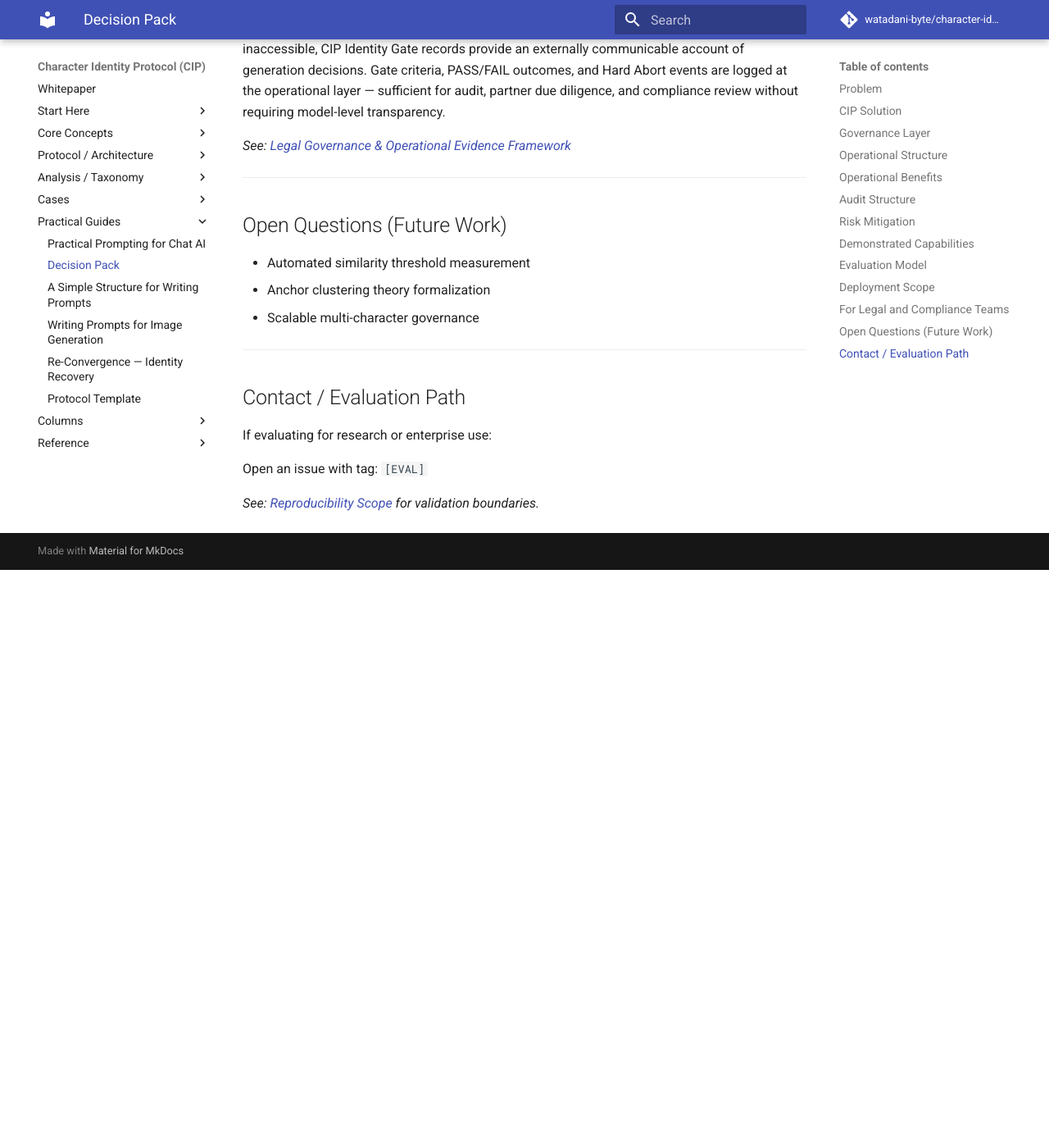
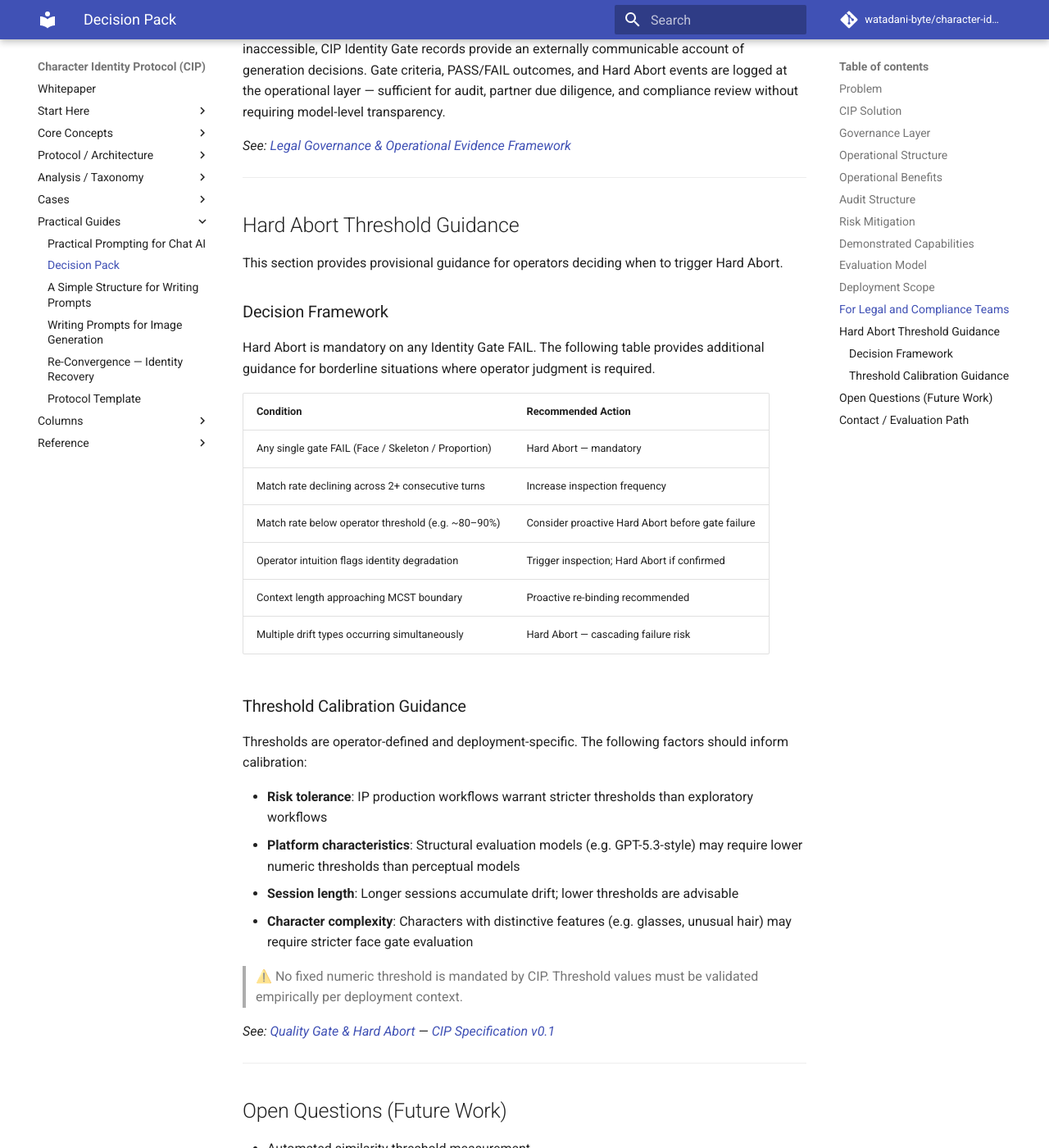
Before and after one commit to watadani-byte/character-identity-protocol, an MkDocs documentation site: the page built from docs/decision_pack.md, in a window 1280 px wide and 1400 px high, scrolled down 4513 px. Shown: the whole window at 82% size. Built offline with MkDocs 1.6.1 and Material for MkDocs 9.7.7, drawn with Linux system fonts in a browser that asks for light colours; comment, search, counter and statistics services are not loaded; before the commit the page ends 5208 px from its top, so only the background shows below that.

Commit message:
decision_pack.md を更新

```diff
--- a/docs/decision_pack.md
+++ b/docs/decision_pack.md
@@ -183,6 +183,38 @@ and compliance review without requiring model-level transparency.
 
 -----
 
+## Hard Abort Threshold Guidance
+
+This section provides provisional guidance for operators deciding when to trigger Hard Abort.
+
+### Decision Framework
+
+Hard Abort is mandatory on any Identity Gate FAIL. The following table provides additional guidance for borderline situations where operator judgment is required.
+
+|Condition                                          |Recommended Action                               |
+|---------------------------------------------------|-------------------------------------------------|
+|Any single gate FAIL (Face / Skeleton / Proportion)|Hard Abort — mandatory                           |
+|Match rate declining across 2+ consecutive turns   |Increase inspection frequency                    |
+|Match rate below operator threshold (e.g. ~80–90%) |Consider proactive Hard Abort before gate failure|
+|Operator intuition flags identity degradation      |Trigger inspection; Hard Abort if confirmed      |
+|Context length approaching MCST boundary           |Proactive re-binding recommended                 |
+|Multiple drift types occurring simultaneously      |Hard Abort — cascading failure risk              |
+
+### Threshold Calibration Guidance
+
+Thresholds are operator-defined and deployment-specific. The following factors should inform calibration:
+
+- **Risk tolerance**: IP production workflows warrant stricter thresholds than exploratory workflows
+- **Platform characteristics**: Structural evaluation models (e.g. GPT-5.3-style) may require lower numeric thresholds than perceptual models
+- **Session length**: Longer sessions accumulate drift; lower thresholds are advisable
+- **Character complexity**: Characters with distinctive features (e.g. glasses, unusual hair) may require stricter face gate evaluation
+
+> ⚠️ No fixed numeric threshold is mandated by CIP. Threshold values must be validated empirically per deployment context.
+
+*See: [Quality Gate & Hard Abort](quality_gate_addendum.md) — [CIP Specification v0.1](cip_spec_v0.1.md)*
+
+-----
+
 ## Open Questions (Future Work)
 
 - Automated similarity threshold measurement
```
